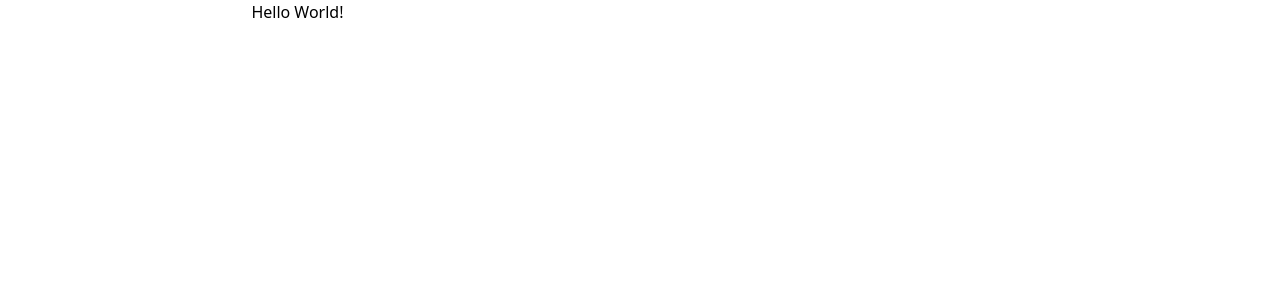
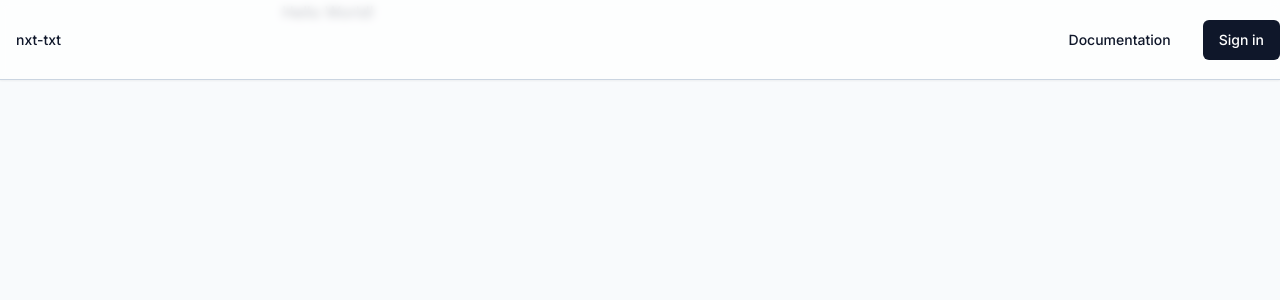
Before and after one commit to nishith-p/sprite-dex, a Next.js app: page / in a window 1280 px wide. Shown: the top 300 px of the page. Built offline with nearby package versions, Linux system fonts and the light colour scheme; no server answers.

Commit message:
UI comps, navbar added

```diff
--- a/src/app/layout.tsx
+++ b/src/app/layout.tsx
@@ -1,4 +1,11 @@
 import "@/styles/globals.css";
+import { Inter } from "next/font/google";
+
+import { cn } from "@/lib/utils";
+import Providers from "@/components/Providers";
+import Navbar from "@/components/Navbar";
+
+const inter = Inter({ subsets: ["latin"] });
 
 export default function RootLayout({
   children,
@@ -6,8 +13,20 @@ export default function RootLayout({
   children: React.ReactNode;
 }) {
   return (
-    <html lang="en">
-      <body>{children}</body>
+    <html
+      lang="en"
+      className={cn("bg-white text-slate-900 antialiased", inter.className)}
+    >
+      <body className="min-h-screen bg-slate-50 dark:bg-slate-900 antialiased">
+        <Providers>
+          {/* @ts-expect-error */}
+          <Navbar />
+          {children}
+        </Providers>
+
+        {/* For mobile devices */}
+        <div className="h-40 md:hidden" />
+      </body>
     </html>
   );
 }
--- a/src/app/page.tsx
+++ b/src/app/page.tsx
@@ -1,4 +1,4 @@
-import Paragraph from "@/app/components/ui/Paragraph";
+import Paragraph from "@/components/ui/Paragraph";
 
 export default function Home() {
   return (
--- /dev/null
+++ b/src/components/Navbar.tsx
@@ -0,0 +1,50 @@
+import React from "react";
+import Link from "next/link";
+import { getServerSession } from "next-auth";
+
+import { buttonVariants } from "@/ui/Button";
+import SignInButton from "@/components/SignInButton";
+import SignOutButton from "@/components/SignOutButton";
+
+interface NavbarProps {}
+
+const Navbar = async (props: NavbarProps) => {
+  const session = await getServerSession();
+
+  return (
+    <div className="fixed backdrop-blur-sm bg-white/75 dark:bg-slate-900 z-50 top-0 left-0 right-0 h-20 border-b border-slate-300 dark:border-slate-700 shadow-sm flex items-center justify-between">
+      <div className="container max-w-7xl mx-auto w-full flex justify-between items-center">
+        <Link href="/" className={buttonVariants({ variant: "link" })}>
+          nxt-txt
+        </Link>
+
+        <div className="md:hidden">{/* <ThemeToggle /> */}</div>
+
+        <div className="hidden md:flex gap-4">
+          {/* <ThemeToggle /> */}
+          <Link
+            href="/documentation"
+            className={buttonVariants({ variant: "ghost" })}
+          >
+            Documentation
+          </Link>
+          {session ? (
+            <>
+              <Link
+                className={buttonVariants({ variant: "ghost" })}
+                href="/dashboard"
+              >
+                Dashboard
+              </Link>
+              <SignOutButton />
+            </>
+          ) : (
+            <SignInButton />
+          )}
+        </div>
+      </div>
+    </div>
+  );
+};
+
+export default Navbar;
--- /dev/null
+++ b/src/components/Providers.tsx
@@ -0,0 +1,19 @@
+"use client";
+
+import React, { ReactNode } from "react";
+import { ThemeProvider } from "next-themes";
+import { SessionProvider } from "next-auth/react";
+
+interface ProvidersProps {
+  children: ReactNode;
+}
+
+const Providers = ({ children }: ProvidersProps) => {
+  return (
+    <ThemeProvider attribute="class" defaultTheme="system" enableSystem>
+      <SessionProvider>{children}</SessionProvider>
+    </ThemeProvider>
+  );
+};
+
+export default Providers;
--- /dev/null
+++ b/src/components/SignInButton.tsx
@@ -0,0 +1,32 @@
+"use client";
+
+import React, { useState } from "react";
+import { signIn } from "next-auth/react";
+
+import Button from "@/ui/Button";
+
+interface SignInButtonProps {}
+
+const SignInButton = (props: SignInButtonProps) => {
+  const [isLoading, setIsLoading] = useState<boolean>(false);
+
+  const signInWithGoogle = async () => {
+    setIsLoading(true);
+    try {
+      await signIn("google");
+    } catch (error) {
+      //   toast({
+      //     title: "Error signing in",
+      //     message: "Please try again later",
+      //     type: "error",
+      //   });
+    }
+  };
+  return (
+    <Button onClick={signInWithGoogle} isLoading={isLoading}>
+      Sign in
+    </Button>
+  );
+};
+
+export default SignInButton;
--- /dev/null
+++ b/src/components/SignOutButton.tsx
@@ -0,0 +1,32 @@
+"use client";
+
+import React, { useState } from "react";
+import { signOut } from "next-auth/react";
+
+import Button from "@/ui/Button";
+
+interface SignOutButtonProps {}
+
+const SignOutButton = (props: SignOutButtonProps) => {
+  const [isLoading, setIsLoading] = useState<boolean>(false);
+
+  const signUserOut = async () => {
+    setIsLoading(true);
+    try {
+      await signOut();
+    } catch (error) {
+      //   toast({
+      //     title: "Error signing out",
+      //     message: "Please try again later",
+      //     type: "error",
+      //   });
+    }
+  };
+  return (
+    <Button onClick={signUserOut} isLoading={isLoading}>
+      Sign in
+    </Button>
+  );
+};
+
+export default SignOutButton;
--- /dev/null
+++ b/src/components/ui/Button.tsx
@@ -0,0 +1,60 @@
+import React, { ButtonHTMLAttributes, forwardRef } from "react";
+import { VariantProps, cva } from "class-variance-authority";
+import { Loader2 } from "lucide-react";
+
+import { cn } from "@/lib/utils";
+
+export const buttonVariants = cva(
+  "active:scale-95 inline-flex items-center justify-center rounded-md text-sm font-medium transtion-color focus:outline-none focus:ring-2 focus:ring-slate-400 focus:ring-offset-2 disabled:opacity-50 dark:focus:ring-slate-400 disabled:pointer-events-none dark:focus:ring-offset-slate-900",
+  {
+    variants: {
+      variant: {
+        default:
+          "bg-slate-900 text-white hover:bg-slate-800 dark:bg-slate-200 dark:text-slate-900 dark:hover:bg-slate-100",
+        outline:
+          "bg-slate-500 text-white hover:bg-slate-900 dark:bg-slate-200 dark:text-slate-900 dark:hover:bg-slate-100 border border-slate-200 hover:bg-slate-100 dark:border-slate-700",
+        ghost:
+          "bg-transparent hover:bg-slate-100 dark:hover:bg-slate-800 dark:text-slate-400 data-[state=open]:bg-transparent dark:data-[state=open]:bg-transparent",
+        link: "bg-transparent dark:bg-transparent underline-offset-4 hover:underline text-slate-900 dark:text-slate-100 hover:bg-transparent dark:hover:bg-transparent",
+      },
+      size: {
+        default: "h-10 py-2 px-4",
+        sm: "h-9 px-2 rounded-md",
+        lg: "h-11 px-8 rounded-md",
+      },
+    },
+    defaultVariants: {
+      variant: "default",
+      size: "default",
+    },
+  }
+);
+
+interface ButtonProps
+  extends ButtonHTMLAttributes<HTMLButtonElement>,
+    VariantProps<typeof buttonVariants> {
+  isLoading?: boolean;
+}
+
+const Button = forwardRef<HTMLButtonElement, ButtonProps>(
+  (
+    { className, children, variant, isLoading, size, ...props }: ButtonProps,
+    ref
+  ) => {
+    return (
+      <button
+        className={cn(buttonVariants({ variant, size, className }))}
+        ref={ref}
+        disabled={isLoading}
+        {...props}
+      >
+        {isLoading ? <Loader2 className="mr-2 h-4 w-4 animate-spin" /> : null}
+        {children}
+      </button>
+    );
+  }
+);
+
+Button.displayName = "Button";
+
+export default Button;
--- a/tsconfig.json
+++ b/tsconfig.json
@@ -29,10 +29,10 @@
         "./src/lib/*"
       ],
       "@/components/*": [
-        "./src/app/components/*"
+        "./src/components/*"
       ],
       "@/ui/*": [
-        "./src/app/components/ui/*"
+        "./src/components/ui/*"
       ]
     },
     "plugins": [
```
Also changed, not shown: src/components/ui/Heading.tsx (renamed from src/app/components/ui/Heading.tsx), src/components/ui/Paragraph.tsx (renamed from src/app/components/ui/Paragraph.tsx).
